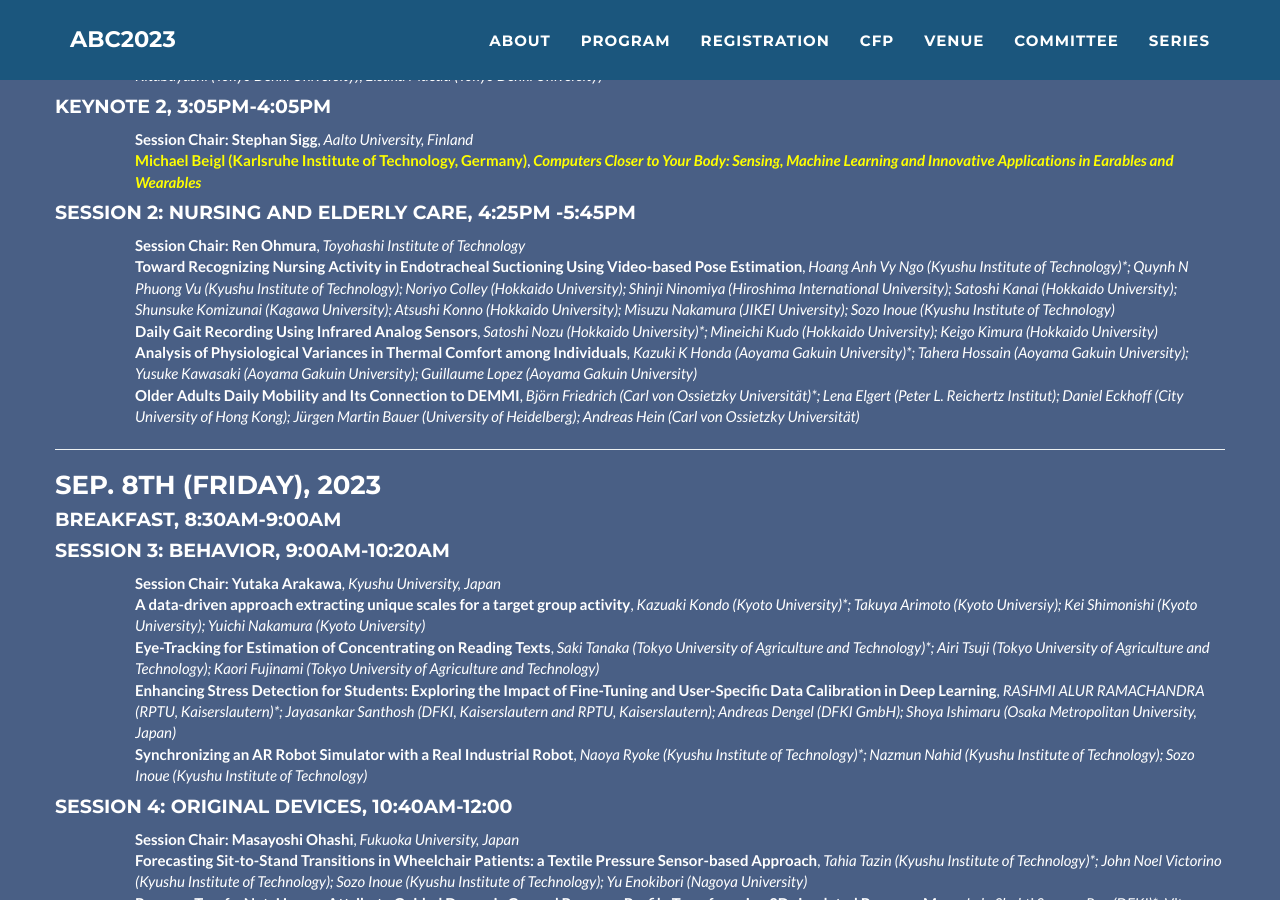
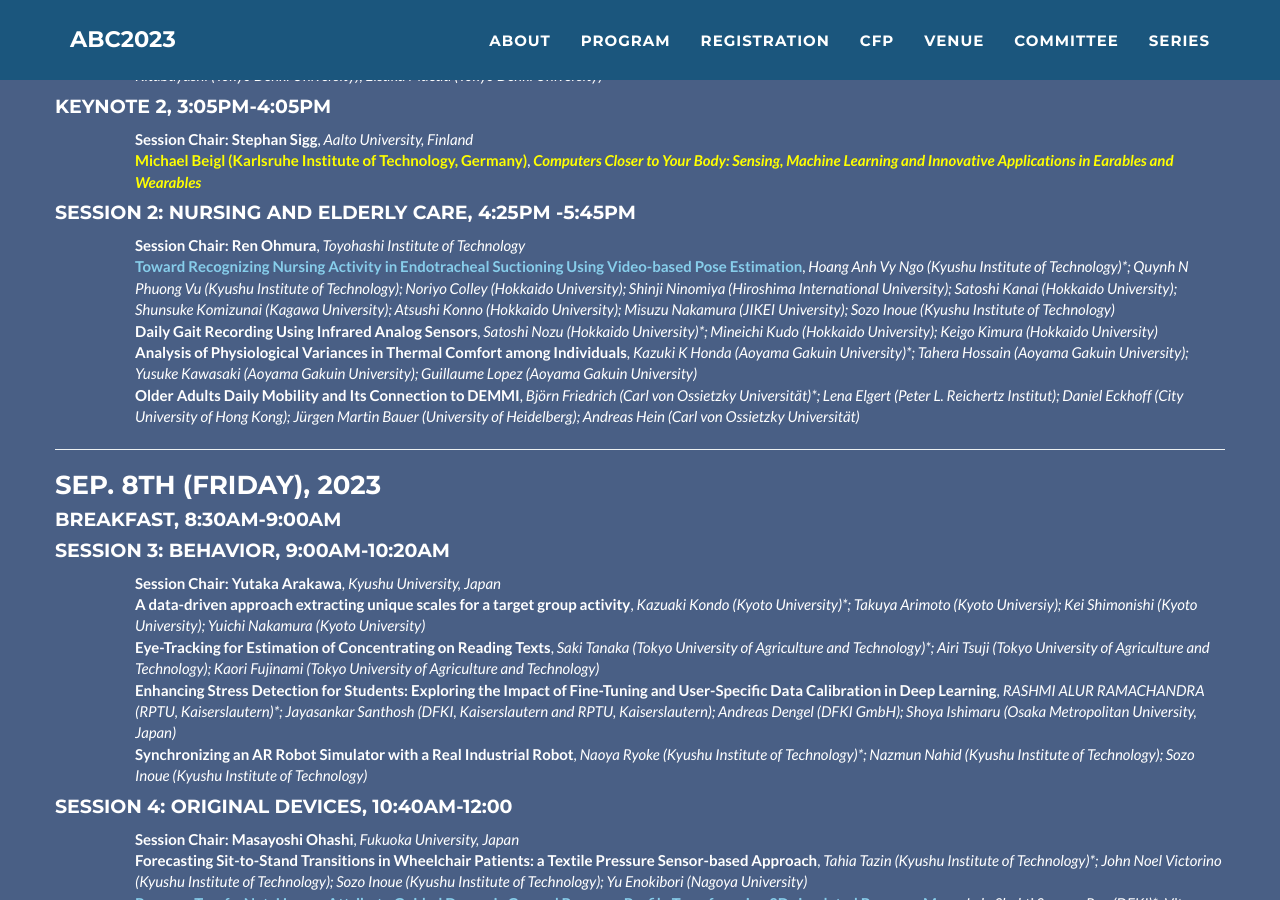
Before and after one commit to abc-research/abc-research.github.io, a Jekyll site: the page built from index.html, in a window 1280 px wide and 900 px high, scrolled down 5328 px. Built offline with Jekyll 4.4.1, drawn with Linux system fonts in a browser that asks for light colours.

Commit message:
Update _config.yml

```diff
--- a/_config.yml
+++ b/_config.yml
@@ -148,7 +148,7 @@ program:
         paper:
           - title: "Session Chair: Ren Ohmura"
             authors: "Toyohashi Institute of Technology"
-          - title: "Toward Recognizing Nursing Activity in Endotracheal Suctioning Using Video-based Pose Estimation"
+          - title: "<span style='color:skyblue'>Toward Recognizing Nursing Activity in Endotracheal Suctioning Using Video-based Pose Estimation</span>"
             authors: "Hoang Anh Vy Ngo (Kyushu Institute of Technology)*; Quynh N Phuong Vu (Kyushu Institute of Technology); Noriyo Colley (Hokkaido University); Shinji Ninomiya (Hiroshima International University); Satoshi Kanai (Hokkaido University); Shunsuke Komizunai (Kagawa University); Atsushi Konno (Hokkaido University); Misuzu Nakamura (JIKEI University); Sozo Inoue (Kyushu Institute of Technology)"
           - title: "Daily Gait Recording Using Infrared Analog Sensors"
             authors: "Satoshi Nozu (Hokkaido University)*; Mineichi Kudo (Hokkaido University); Keigo Kimura (Hokkaido University)"
@@ -180,7 +180,7 @@ program:
             authors: "Fukuoka University, Japan"
           - title: "Forecasting Sit-to-Stand Transitions in Wheelchair Patients: a Textile Pressure Sensor-based Approach"
             authors: "Tahia Tazin (Kyushu Institute of Technology)*; John Noel Victorino (Kyushu Institute of Technology); Sozo Inoue (Kyushu Institute of Technology); Yu Enokibori (Nagoya University)"
-          - title: "PressureTansferNet: Human Attribute Guided Dynamic Ground Pressure Profile Transfer using 3D simulated Pressure Maps"
+          - title: "<span style='color:skyblue'>PressureTansferNet: Human Attribute Guided Dynamic Ground Pressure Profile Transfer using 3D simulated Pressure Maps</span>"
             authors: "Lala Shakti Swarup Ray (DFKI)*; Vitor Fortes Rey (DFKI); Bo Zhou (DFKI GmbH); Sungho Suh (DFKI); Paul Lukowicz (DFKI GmbH, Germany)"
           - title: "Contrastive Left-Right Wearable Sensors (IMUs) Consistency Matching for HAR"
             authors: "Dominique Nshimyimana (DFKI, RPTU)*; Vitor Fortes Rey (DFKI); Paul Lukowicz (DFKI GmbH, Germany)"
```
